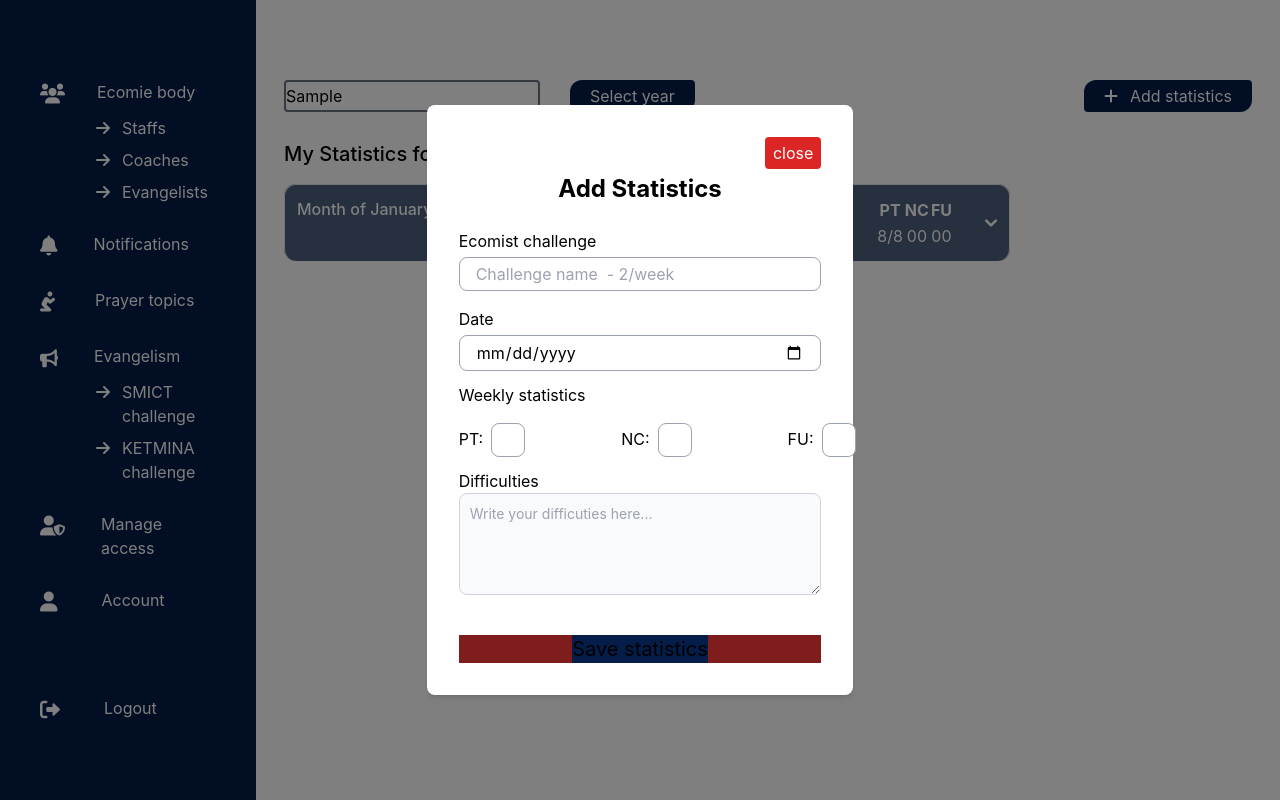
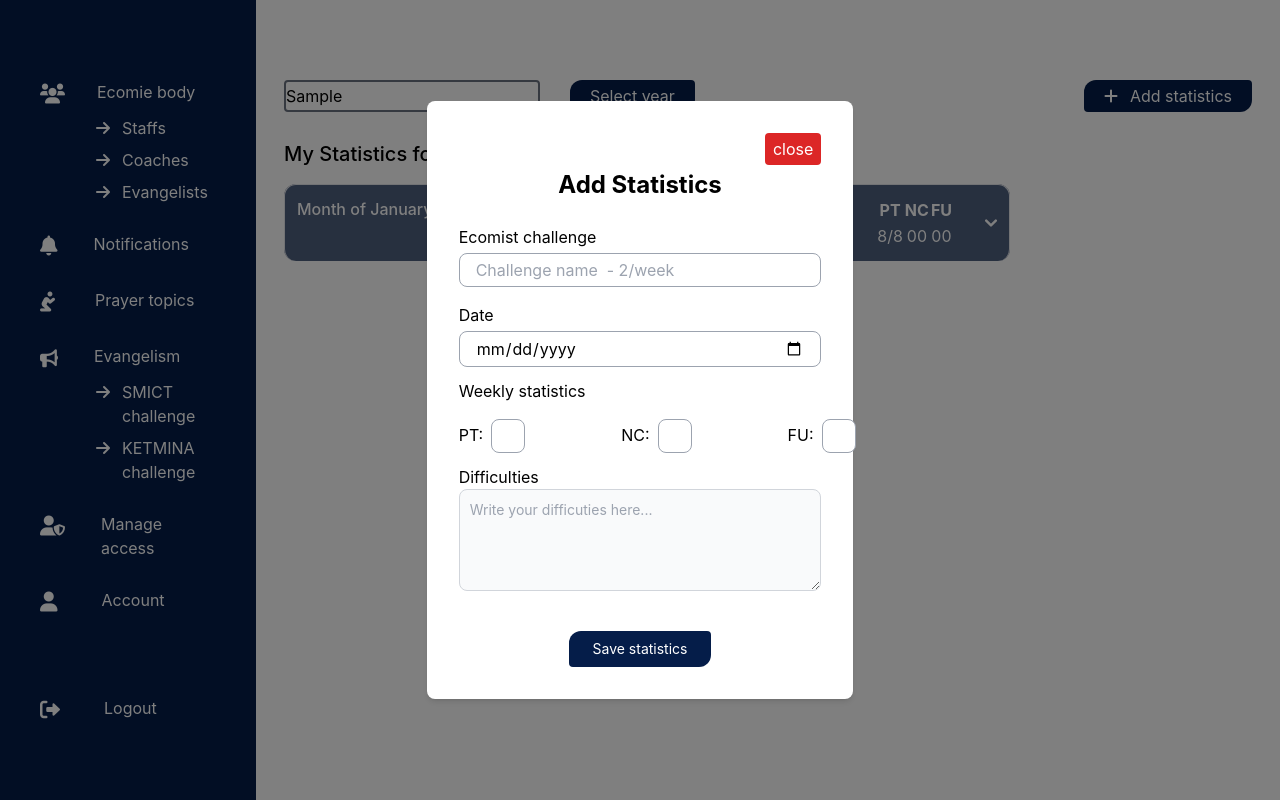
Before and after one commit to develope-with-me/ecomie-web, a React (Create React App) app: page /ui/statistics in a window 1280 px wide. Both pictures are taken after typing "Sample" into the empty fields and a click on the button "Add statistics". Built offline with nearby package versions, Linux system fonts and the light colour scheme.

Commit message:
ec-t-7 | update on statistics design.

```diff
--- a/public/index.html
+++ b/public/index.html
@@ -32,7 +32,7 @@
       work correctly both with client-side routing and a non-root public URL.
       Learn how to configure a non-root public URL by running `npm run build`.
     -->
-    <title>React App</title>
+    <title>ECOMIE App</title>
   </head>
   <body>
     <noscript>You need to enable JavaScript to run this app.</noscript>
--- a/src/component/statistics/statisticsForm.tsx
+++ b/src/component/statistics/statisticsForm.tsx
@@ -1,5 +1,4 @@
-import React, {useState} from "react";
-import Input from '../dashboard/Input'
+import React from "react";
 import {useForm} from "react-hook-form";
 import {Button} from "@headlessui/react";
 import InputComponent from "../component UI/inputComponent";
@@ -10,8 +9,9 @@ const StatisticsForm: React.FC = () => {
         handleSubmit,
         formState: {errors}} = useForm();
     console.log(register(''));
-    const data = useForm()
-    console.log(data)
+
+    // const data = useForm()
+    // console.log(data)
 
     // const [statisticsForm, setForm] = useState([
     //
@@ -83,9 +83,8 @@ const StatisticsForm: React.FC = () => {
                         </textarea>
                     </div>
                 </div>
-                <div className='mt-10 flex items-center justify-center bg-red-900'>
-                    <Button title="Save statistics" className="text-5xl"></Button>
-                    <button className="text-xl bg-customBlue">Save statistics</button>
+                <div className='mt-10 flex items-center justify-center'>
+                    <button className="text-sm p-2 px-6 rounded rounded-tl-xl rounded-br-xl bg-customBlue text-white">Save statistics</button>
                 </div>
 
             </form>
--- a/src/pages/evangelist-statistics-page/evangelist-statistics-page.tsx
+++ b/src/pages/evangelist-statistics-page/evangelist-statistics-page.tsx
@@ -1,8 +1,4 @@
 import React, {useState} from "react";
-import {Menu, MenuButton, MenuItem, MenuItems} from '@headlessui/react'
-import {ChevronDownIcon} from '@heroicons/react/20/solid'
-
-import {EvangelistStatisticsPageLogic} from "./evangelist-statistics-page-logic";
 import DashboardWrapper from "../wrapper-layout/DashboardWrapper";
 import Modal from "../../component/modal/Modal";
 import StatisticsData from "../../component/statistics/statisticsData";
```
Also changed, not shown: 1 other file (tests, documents, lock files or other folders).
